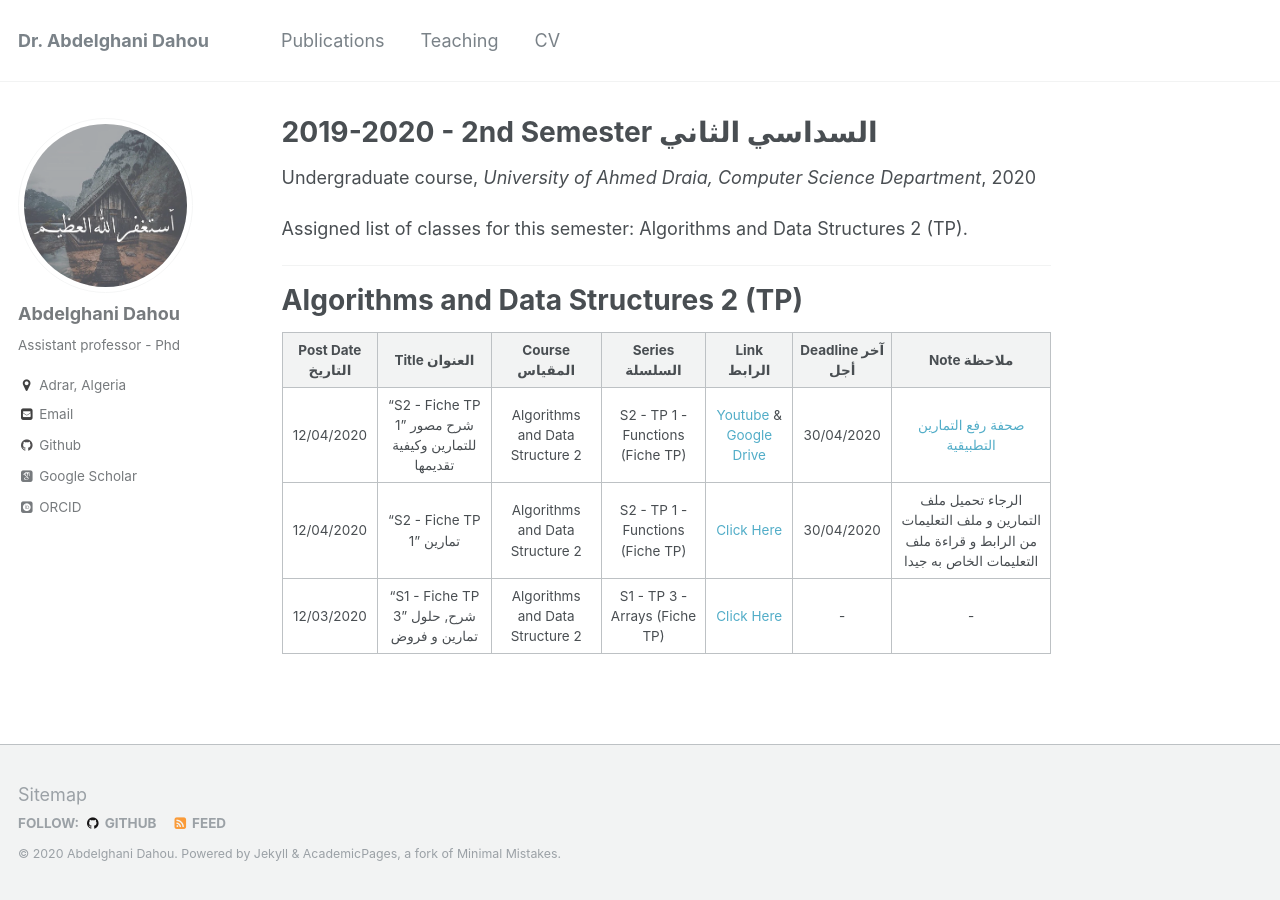
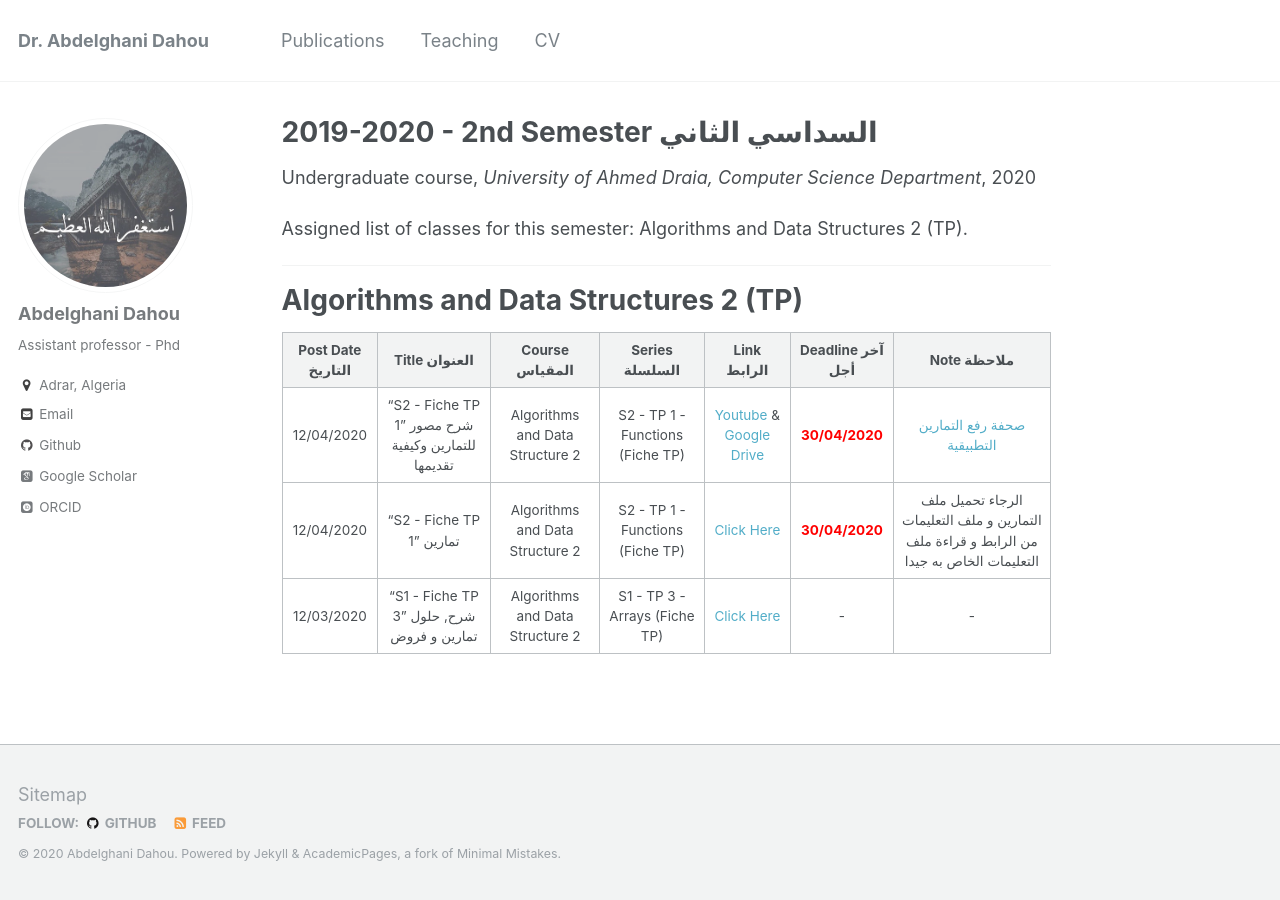
Before and after one commit to dr-dahou-adrar/dr-dahou-adrar.github.io, a Jekyll site: the page built from teaching_content/academic_year_2019_2020/2019-2020-2nd-semester-teaching.md, in a window 1280 px wide. Built offline with Jekyll 4.4.1, drawn with Linux system fonts in a browser that asks for light colours; some web fonts are replaced.

Commit message:
deadline bold red

```diff
--- a/teaching_content/academic_year_2019_2020/2019-2020-2nd-semester-teaching.md
+++ b/teaching_content/academic_year_2019_2020/2019-2020-2nd-semester-teaching.md
@@ -17,6 +17,6 @@ Algorithms and Data Structures 2 (TP)
 
 |Post Date التاريخ| Title العنوان| Course المقياس| Series السلسلة| Link الرابط| Deadline آخر أجل| Note ملاحظة|
 |:----------------:|:---------------------:|:-----------------------:|:----------------------:|:--------------------:|:--------------:|:--------------:|
-|12/04/2020|“S2 - Fiche TP 1” شرح مصور للتمارين وكيفية تقديمها |Algorithms and Data Structure 2|S2 - TP 1 - Functions (Fiche TP)|[Youtube](https://www.youtube.com/watch?v=bEWbg0xvlLM) & [Google Drive](https://drive.google.com/file/d/1E6w6ojhqDbdDbMgkTiDOr8o9FuYBvISh/view)|30/04/2020|[صحفة رفع التمارين التطبيقية](https://forms.gle/2hDMQGdohr1YN2eLA)|
-|12/04/2020|“S2 - Fiche TP 1” تمارين |Algorithms and Data Structure 2|S2 - TP 1 - Functions (Fiche TP)|[Click Here](https://elearning.univ-adrar.dz/course/view.php?id=266)|30/04/2020|الرجاء تحميل ملف التمارين و ملف التعليمات من الرابط و قراءة ملف التعليمات الخاص به جيدا|
+|12/04/2020|“S2 - Fiche TP 1” شرح مصور للتمارين وكيفية تقديمها |Algorithms and Data Structure 2|S2 - TP 1 - Functions (Fiche TP)|[Youtube](https://www.youtube.com/watch?v=bEWbg0xvlLM) & [Google Drive](https://drive.google.com/file/d/1E6w6ojhqDbdDbMgkTiDOr8o9FuYBvISh/view)|<span style="color:red"> **30/04/2020** </span>|[صحفة رفع التمارين التطبيقية](https://forms.gle/2hDMQGdohr1YN2eLA)|
+|12/04/2020|“S2 - Fiche TP 1” تمارين |Algorithms and Data Structure 2|S2 - TP 1 - Functions (Fiche TP)|[Click Here](https://elearning.univ-adrar.dz/course/view.php?id=266)|<span style="color:red"> **30/04/2020** </span>|الرجاء تحميل ملف التمارين و ملف التعليمات من الرابط و قراءة ملف التعليمات الخاص به جيدا|
 |12/03/2020|“S1 - Fiche TP 3” شرح, حلول تمارين و فروض|Algorithms and Data Structure 2|S1 - TP 3 - Arrays (Fiche TP)|[Click Here](https://www.notion.so/dahou/5-Fiche-TP03-6bf99212e1fd4d2c89adac28013cd857)|-|-|
```
